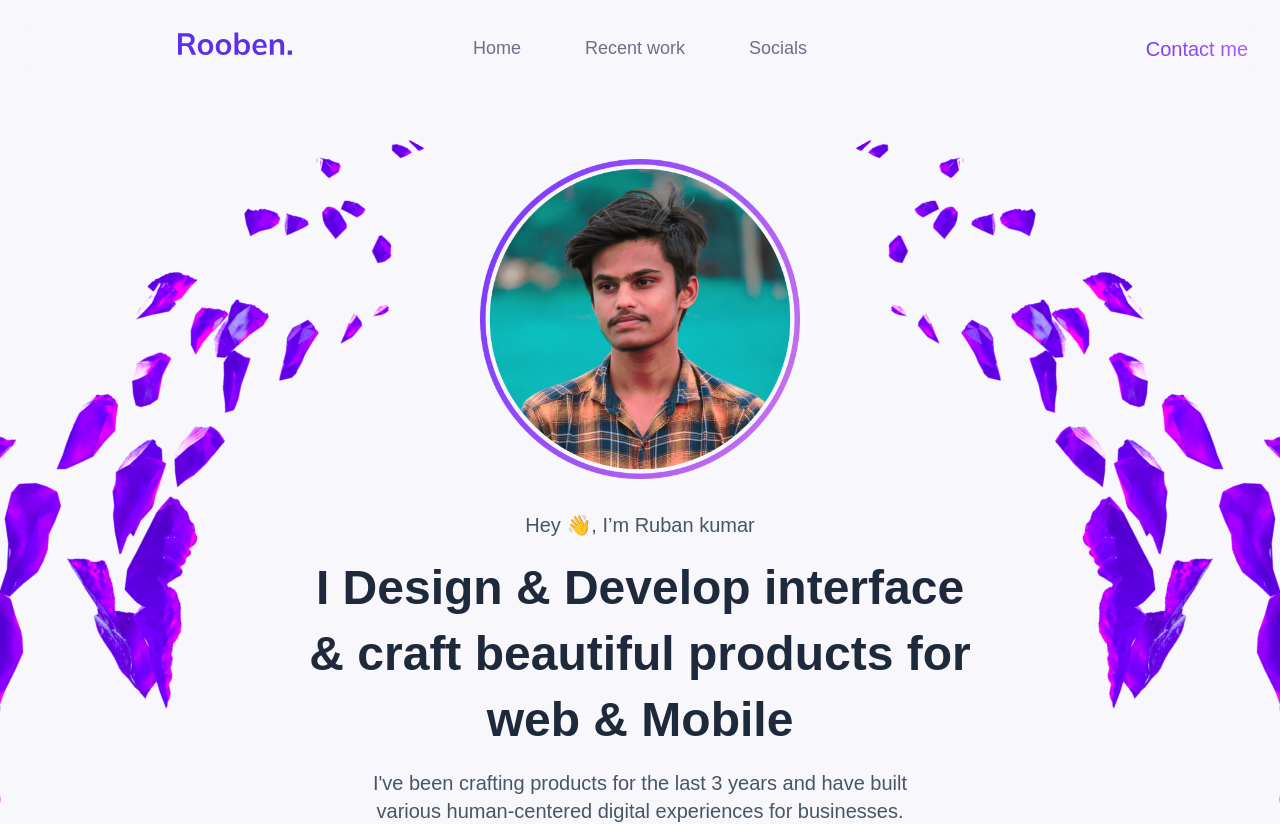
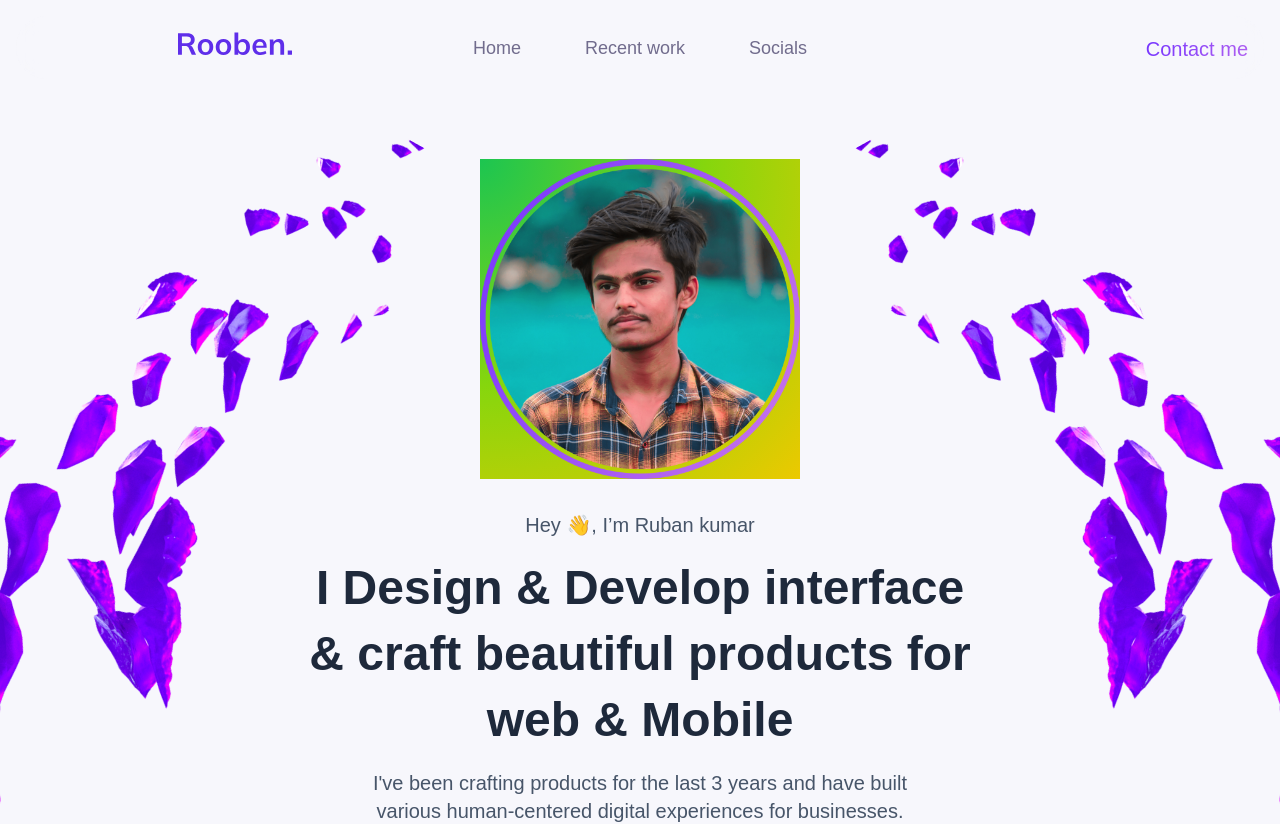
Before and after one commit to rooben-me/rooben-portfolio, a Next.js app: page / in a window 1280 px wide. Shown: the top 824 px of the page. Built offline with nearby package versions, Linux system fonts and the light colour scheme; a web font is replaced by a local one.

Commit message:
added gradient animation to background image

```diff
--- a/components/Header.tsx
+++ b/components/Header.tsx
@@ -2,14 +2,39 @@ import Image from "next/image";
 
 import roobenPhoto from "../public/image/rooben-photo.png";
 import { Text, Title } from "./common/Typography";
+import useRainbow from "../hooks/use-rainbow.hook";
 
 const Header = () => {
+  const intervalDelay = 1300;
+  const colors = useRainbow({ intervalDelay });
+  const transitionDelay = intervalDelay * 1.25;
+
+  const colorKeys = Object.keys(colors);
+
   return (
     <section
       id="hero"
       className="my-8 md:my-16 flex mx-auto flex-col items-center p-4"
     >
-      <figure className="relative w-[160px] h-[160px] md:w-[320px] md:h-[320px] mx-auto">
+      <figure
+        style={{
+          ...colors,
+          transition: `
+          ${colorKeys[0]} ${transitionDelay}ms linear,
+          ${colorKeys[1]} ${transitionDelay}ms linear,
+          ${colorKeys[2]} ${transitionDelay}ms linear
+        `,
+          background: `
+          radial-gradient(
+            circle at top left,
+            var(${colorKeys[2]}),
+            var(${colorKeys[1]}),
+            var(${colorKeys[0]})
+          )
+        `,
+        }}
+        className="relative w-[160px] h-[160px] md:w-[320px] md:h-[320px] mx-auto"
+      >
         <Image
           src={roobenPhoto}
           alt="A Picture of rooben"
--- /dev/null
+++ b/hooks/use-incrementing-number.hook.js
@@ -0,0 +1,22 @@
+import React from "react";
+
+function useIncrementingNumber(delay) {
+  const [count, setCount] = React.useState(0);
+
+  const savedCallback = React.useRef(() => setCount((c) => c + 1));
+
+  // Set up the interval.
+  React.useEffect(() => {
+    function tick() {
+      savedCallback.current();
+    }
+    if (delay !== null) {
+      let id = setInterval(tick, delay);
+      return () => clearInterval(id);
+    }
+  }, [delay]);
+
+  return count;
+}
+
+export default useIncrementingNumber;
--- /dev/null
+++ b/hooks/use-rainbow.hook.js
@@ -0,0 +1,77 @@
+/* eslint-disable array-callback-return */
+import React from "react";
+
+import range from "../utils/range";
+import { generateId } from "../utils/generateId";
+import useIncrementingNumber from "../hooks/use-incrementing-number.hook";
+
+const rainbowColors = [
+  "hsl(1deg, 96%, 55%)", // red
+  "hsl(25deg, 100%, 50%)", // orange
+  "hsl(40deg, 100%, 50%)", // yellow
+  "hsl(45deg, 100%, 50%)", // yellow
+  "hsl(66deg, 100%, 45%)", // lime
+  "hsl(130deg, 100%, 40%)", // green
+  "hsl(177deg, 100%, 35%)", // aqua
+  "hsl(230deg, 100%, 45%)", // blue
+  "hsl(240deg, 100%, 45%)", // indigo
+  "hsl(260deg, 100%, 55%)", // violet
+  "hsl(325deg, 100%, 48%)", // pink
+];
+const paletteSize = rainbowColors.length;
+const WINDOW_SIZE = 3;
+
+// During compile-time build, we have to assume no browser support.
+// On mount, we'll check if `CSS.registerProperty` exists
+const hasBrowserSupport =
+  typeof window !== "undefined"
+    ? typeof window.CSS.registerProperty === "function"
+    : false;
+
+const getColorPropName = (id, index) => `--magic-rainbow-color-${id}-${index}`;
+
+const useRainbow = ({ intervalDelay = 2000 }) => {
+  const prefersReducedMotion =
+    typeof window === "undefined"
+      ? true
+      : window.matchMedia("(prefers-reduced-motion: no-preference)");
+
+  const isEnabled = hasBrowserSupport && prefersReducedMotion.matches;
+
+  const { current: uniqueId } = React.useRef(generateId());
+
+  // Register all custom properties
+  React.useEffect(() => {
+    if (!isEnabled) {
+      return;
+    }
+
+    range(0, WINDOW_SIZE).map((index) => {
+      const name = getColorPropName(uniqueId, index);
+      const initialValue = rainbowColors[index];
+
+      CSS.registerProperty({
+        name,
+        initialValue,
+        syntax: "<color>",
+        inherits: false,
+      });
+    });
+  }, [WINDOW_SIZE, isEnabled]);
+
+  const intervalCount = useIncrementingNumber(intervalDelay);
+
+  return range(0, WINDOW_SIZE).reduce((acc, index) => {
+    const effectiveIntervalCount = isEnabled ? intervalCount : 0;
+
+    const name = getColorPropName(uniqueId, index);
+    const value = rainbowColors[(effectiveIntervalCount + index) % paletteSize];
+
+    return {
+      ...acc,
+      [name]: value,
+    };
+  }, {});
+};
+
+export default useRainbow;
--- /dev/null
+++ b/utils/generateId.ts
@@ -0,0 +1,16 @@
+export const sample = (arr, len = 1) => {
+  let output = [];
+
+  for (let i = 0; i < len; i++) {
+    output.push(arr[Math.floor(Math.random() * arr.length)]);
+  }
+
+  return output;
+};
+
+export const generateId = (len = 4) => {
+  // prettier-ignore
+  const characters = ['a', 'b', 'c', 'd', 'e', 'f', 'g', 'h', 'i', 'j', 'k', 'l', 'm', 'n', 'o', 'p', 'q', 'r', 's', 't', 'u', 'v', 'w', 'x', 'y', 'z'];
+
+  return sample(characters, len).join("");
+};
--- /dev/null
+++ b/utils/range.ts
@@ -0,0 +1,53 @@
+const range = function (start, end, step) {
+  var range = [];
+  var typeofStart = typeof start;
+  var typeofEnd = typeof end;
+
+  if (step === 0) {
+    throw TypeError("Step cannot be zero.");
+  }
+
+  if (typeof end === "undefined" && typeof "step" === "undefined") {
+    end = start;
+    start = 0;
+    typeofStart = typeof start;
+    typeofEnd = typeof end;
+  }
+
+  if (typeofStart == "undefined" || typeofEnd == "undefined") {
+    throw TypeError("Must pass start and end arguments.");
+  } else if (typeofStart != typeofEnd) {
+    throw TypeError("Start and end arguments must be of same type.");
+  }
+
+  typeof step == "undefined" && (step = 1);
+
+  if (end < start) {
+    step = -step;
+  }
+
+  if (typeofStart == "number") {
+    while (step > 0 ? end >= start : end <= start) {
+      range.push(start);
+      start += step;
+    }
+  } else if (typeofStart == "string") {
+    if (start.length != 1 || end.length != 1) {
+      throw TypeError("Only strings with one character are supported.");
+    }
+
+    start = start.charCodeAt(0);
+    end = end.charCodeAt(0);
+
+    while (step > 0 ? end >= start : end <= start) {
+      range.push(String.fromCharCode(start));
+      start += step;
+    }
+  } else {
+    throw TypeError("Only string and number types are supported");
+  }
+
+  return range;
+};
+
+export default range;
```
